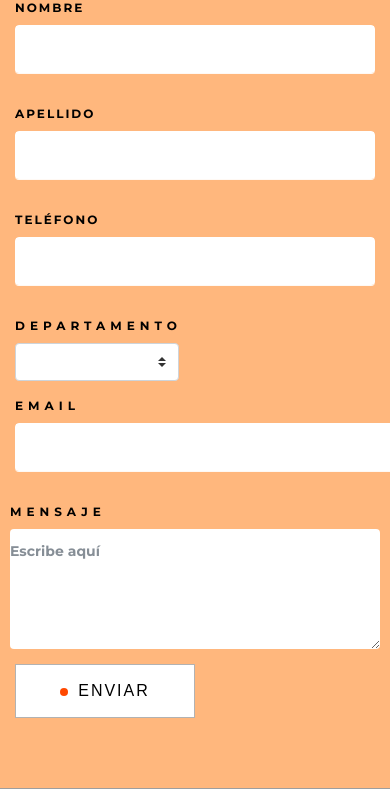
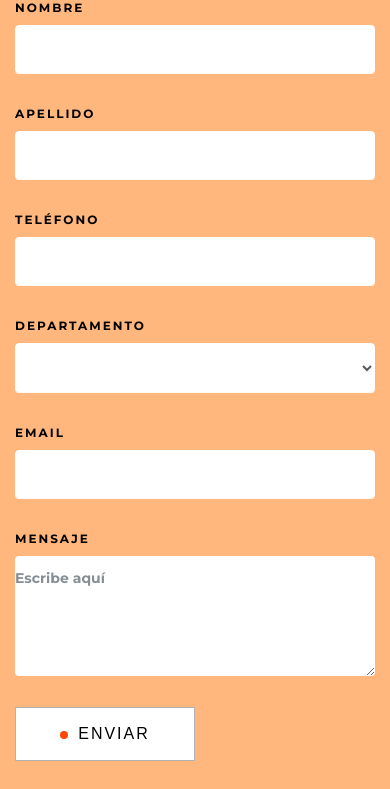
Before and after one commit to Kichye/retorno, a PHP site: page /contact.html in a window 390 px wide. Shown: the part 686-1475 px from the top of the page. Run offline with PHP 8.4, Linux system fonts and the light colour scheme; some libraries are stand-ins or nearby versions; grey boxes are pictures that could not be loaded.

Commit message:
Correcion select contacto.html
Correcion contacto

```diff
--- a/contact.html
+++ b/contact.html
@@ -154,27 +154,27 @@
                         <input type="text" class="form-control" id="validationTooltip03" required>
 
                       </div>
-                      <div class="col-md-3 mb-3">
-                        <div class="departamento">
+                      <div class="col-md-6 mb-3">
+                        <!-- <div class="departamento"> -->
                         <label for="validationTooltip04">Departamento</label>
-                        <select class="custom-select" id="validationTooltip04" required>
+                        <select id="select_departamento" class="form-control col-sm-12 col-md-12" id="validationTooltip04" required>
                           <option selected disabled value=""></option>
                           <option>Ventas</option>
                           <option>Compras</option>
                           <option>Recursos Humanos</option>
                         </select>
-                        </div>
+                        <!-- </div> -->
                       </div>
-                      <div class="col-md-6 mb-3">
-                        <div class="email">
+                      <div class="col-md-12 mb-3">
+                        <!-- <div class="email"> -->
                         <label for="validationTooltip02">Email</label>
                         <input type="text" class="form-control" id="validationemail" value="" required>
-                       </div>
+                       <!-- </div> -->
                       </div>
 
                       <form class="was-validated">
-                        <div class="mensaje">
-
+                        <!-- <div class="mensaje"> -->
+                            <div class="col-md-12 mb-3">
                           <label for="validationTextarea">Mensaje</label>
                           <textarea class="form-control is-invalid" id="validationTextarea" placeholder="Escribe aquí" required></textarea>
 
--- a/style.css
+++ b/style.css
@@ -1030,7 +1030,6 @@ li {
     box-shadow: 0 0 0 0.2rem rgba(212, 76, 13, 0.562);
 }
 
-
 .reservation-form textarea.form-control,
 .contact-form textarea.form-control {
     border: none;
@@ -1415,3 +1414,9 @@ blockquote img {
 		margin: 15px;
 	}
 }
+
+
+#containercontact select#select_departamento{
+    height: calc(2.98rem + 2px) ;
+
+}
```
